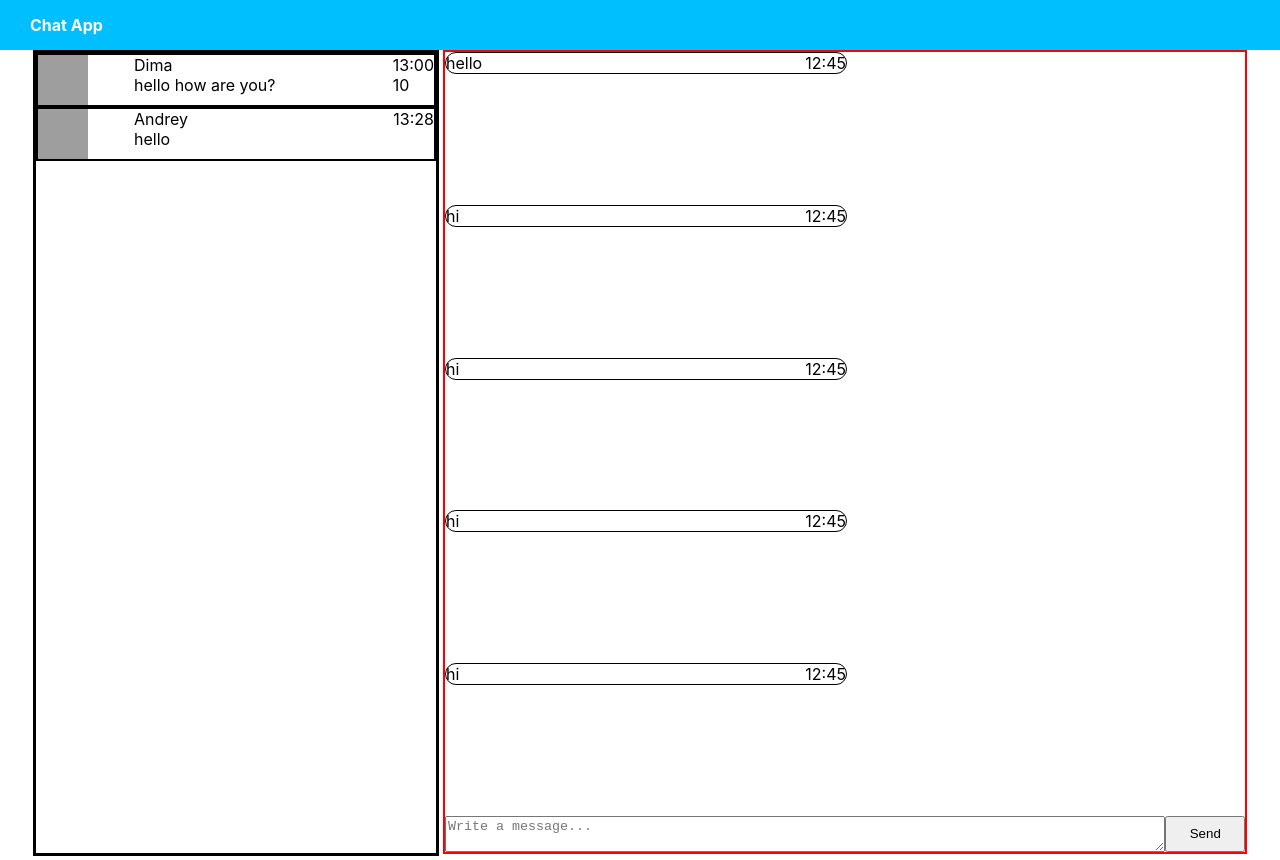
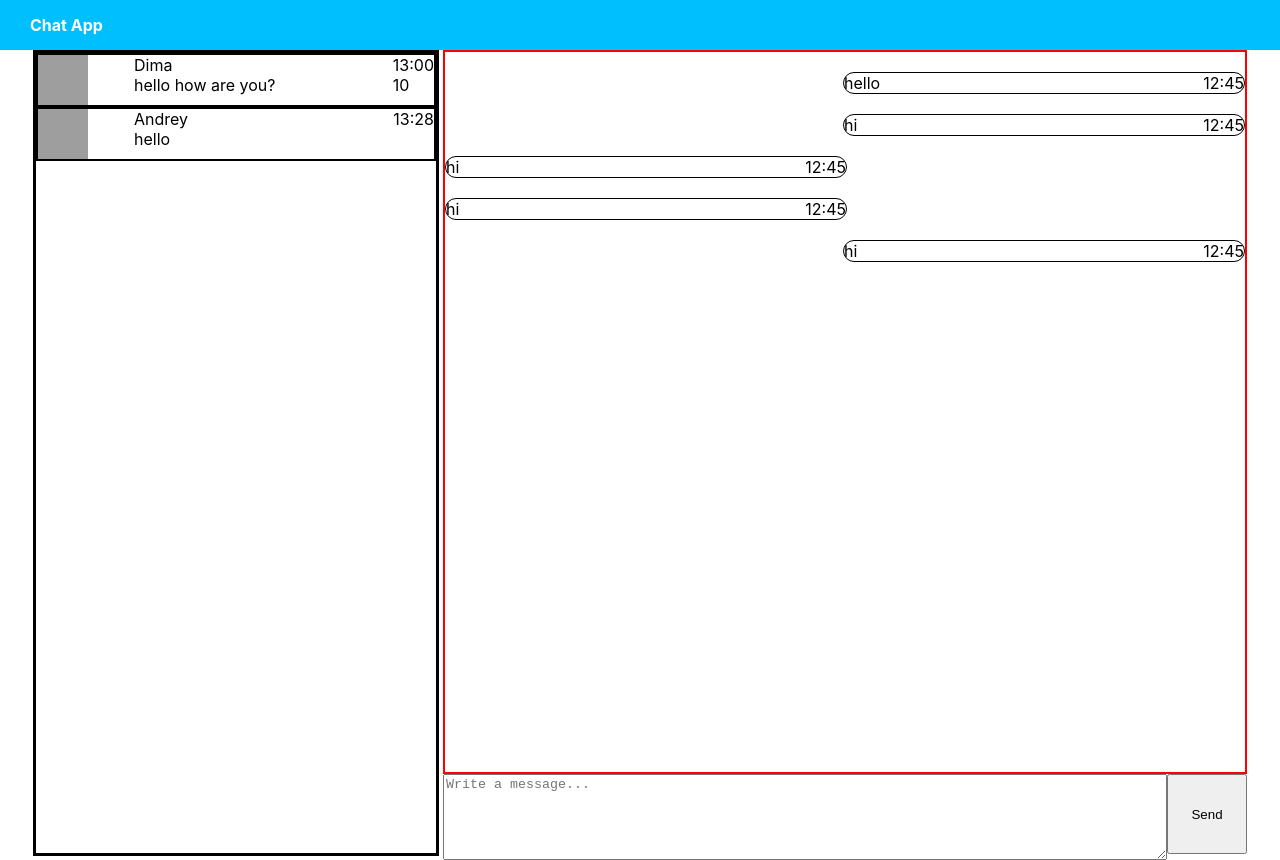
Before and after one commit to RomaKurilovich/chats-app, a React (Create React App) app: page / in a window 1280 px wide. Built offline with nearby package versions, Linux system fonts and the light colour scheme; no server answers; grey boxes are pictures that could not be loaded.

Commit message:
Messages stylizing

```diff
--- a/src/components/Chat.module.css
+++ b/src/components/Chat.module.css
@@ -13,10 +13,10 @@
 .messages{
     display: flex;
     width: 800px;
-    height: 100vh;
+    height: 90vh;
     border: 2px solid red;
     flex-direction: column;
-    justify-content: space-between;
+    justify-content: flex-start;
 }
 
 .dialog{
@@ -42,9 +42,11 @@
 }
 
 .text{
-    width: 90%
+    width: 90%;
+    height: 10vh
 }
 
 .sendButton{
-    width: 10%
+    width: 10%;
+    height: 10vh;
 }
--- a/src/components/messages/Messages.jsx
+++ b/src/components/messages/Messages.jsx
@@ -8,8 +8,11 @@ class Messages extends React.Component{
             return <Message message={m}/>
         });
         return(
+            <div>
             <div className={s.messages}>
                 {messages}
+
+            </div>
                 <div className={s.form}>
                     <textarea placeholder={'Write a message...'} className={s.text}/>
                     <button className={s.sendButton}>Send</button>
--- a/src/components/messages/Messages.module.css
+++ b/src/components/messages/Messages.module.css
@@ -5,15 +5,13 @@
     border: 1px solid black;
     border-radius: 20px;
     grid-template-areas: "body body body body body body body body body date";
+    margin-top: 20px;
 }
 
 .my{
-    float: right;
+    align-self: flex-end;
 }
 
-.his{
-    float: left;
-}
 
 .body {
     grid-area: body;
```
